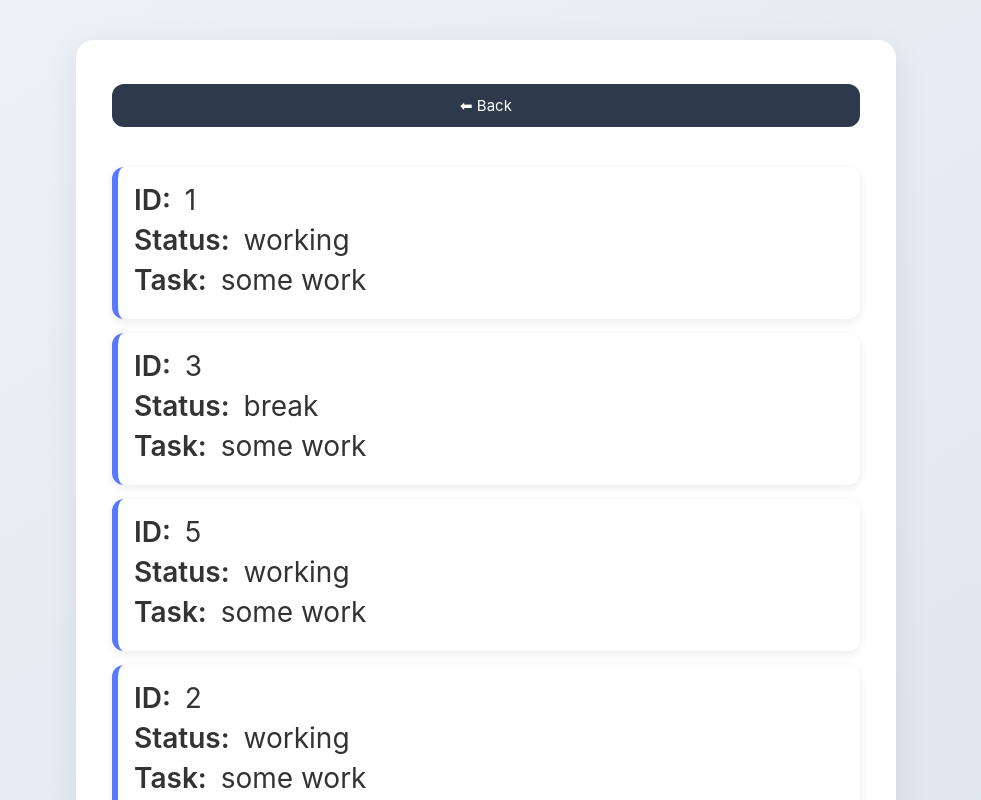
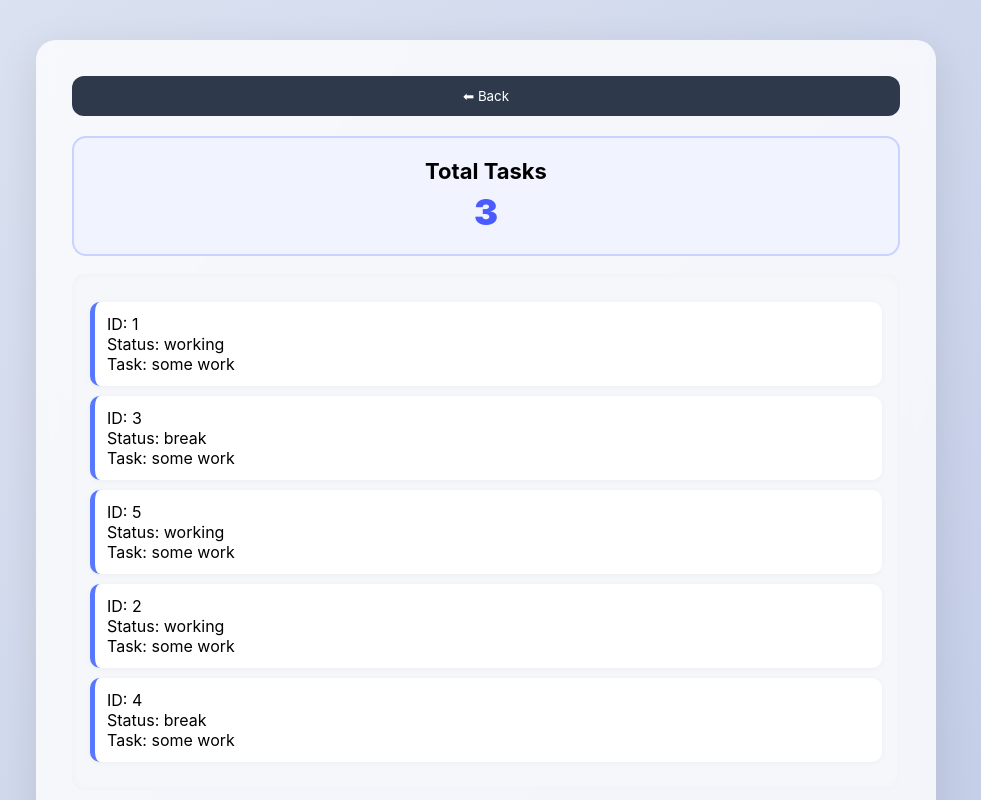
Before and after one commit to jprem97/DashbBoard, a React (Create React App) app: page / in a window 1280 px wide. Both pictures are taken after a click on the button "Team Lead". Shown: the top 800 px of the page, without its empty margins (154-1135 px from the left). Built offline with nearby package versions, Linux system fonts and the light colour scheme.

Commit message:
feat: Integrate Redux for state management; add status and tasks slices; refactor App and TeamMember components for improved functionality and styling

```diff
--- a/package.json
+++ b/package.json
@@ -3,12 +3,14 @@
   "version": "0.1.0",
   "private": true,
   "dependencies": {
+    "@reduxjs/toolkit": "^2.11.0",
     "@testing-library/dom": "^10.4.1",
     "@testing-library/jest-dom": "^6.9.1",
     "@testing-library/react": "^16.3.0",
     "@testing-library/user-event": "^13.5.0",
     "react": "^19.2.0",
     "react-dom": "^19.2.0",
+    "react-redux": "^9.2.0",
     "react-scripts": "5.0.1",
     "web-vitals": "^2.1.4"
   },
--- a/src/App.css
+++ b/src/App.css
@@ -1,4 +1,3 @@
-
 * {
   margin: 0;
   padding: 0;
@@ -7,51 +6,105 @@
 }
 
 body {
-  background: linear-gradient(145deg, #eef2f7, #d9e2ec);
+  background: linear-gradient(135deg, #dce3f1, #bfc9e6);
   min-height: 100vh;
-  padding: 40px 20px;
   display: flex;
   justify-content: center;
+  padding: 40px 20px;
 }
 
 .app-container {
   width: 100%;
-  max-width: 820px;
-  background: #ffffff;
+  max-width: 900px;
+  background: rgba(255, 255, 255, 0.78);
+  backdrop-filter: blur(10px);
   padding: 36px;
-  border-radius: 18px;
-  box-shadow: 0px 10px 35px rgba(0, 0, 0, 0.08);
-  transition: 0.3s ease-in-out;
+  border-radius: 20px;
+  box-shadow: 0 10px 40px rgba(0,0,0,0.1);
 }
 
-.home-page {
+.home-nav {
   text-align: center;
-  margin-top: 10px;
+  padding: 40px 20px;
 }
 
-.home-page h1 {
-  font-size: 30px;
-  font-weight: 700;
-  color: #1d1e2c;
-  margin-bottom: 28px;
+.nav-title {
+  font-size: 36px;
+  font-weight: 800;
+  margin-bottom: 40px;
+  color: #1c1f26;
 }
 
-.home-btn {
+.nav-buttons {
+  display: flex;
+  flex-direction: column;
+  gap: 20px;
+}
+
+.nav-btn {
+  padding: 20px;
+  border-radius: 16px;
+  border: none;
+  background: linear-gradient(135deg, #5a73ff, #394bff);
+  color: white;
+  font-size: 20px;
+  font-weight: 600;
+  cursor: pointer;
+  box-shadow: 0 6px 16px rgba(0,0,0,0.15);
+  transition: 0.2s;
+}
+
+.nav-btn:hover {
+  transform: scale(1.03);
+}
+
+.lead-summary-box {
+  background: #f1f4ff;
+  padding: 20px;
+  border-radius: 14px;
+  text-align: center;
+  margin-bottom: 18px;
+  border: 2px solid #c9d3ff;
+}
+
+.lead-summary-box h2 {
+  font-size: 22px;
+  font-weight: 700;
+}
+
+.task-count {
+  font-size: 36px;
+  font-weight: 900;
+  margin-top: 6px;
+  color: #4a5cff;
+}
+
+.input-box {
   width: 100%;
-  padding: 16px;
-  margin-bottom: 14px;
+  padding: 14px;
+  margin: 12px 0;
+  border-radius: 12px;
+  border: 2px solid #d7dce4;
+}
+
+.primary-btn {
+  width: 100%;
+  padding: 14px;
   background: #5778ff;
   color: white;
   border: none;
   border-radius: 12px;
-  font-size: 17px;
-  font-weight: 600;
-  cursor: pointer;
-  transition: 0.28s;
+  margin-top: 10px;
 }
 
-.home-btn:hover {
-  background: #4164f3;
+.reset-btn {
+  width: 100%;
+  padding: 14px;
+  background: #ff4e4e;
+  color: white;
+  border: none;
+  border-radius: 12px;
+  margin-top: 16px;
 }
 
 .back-btn {
@@ -61,73 +114,5 @@ body {
   color: white;
   border: none;
   border-radius: 12px;
-  font-size: 15px;
   margin-bottom: 20px;
-  cursor: pointer;
-  transition: 0.28s;
 }
-
-.back-btn:hover {
-  background: #1c2531;
-}
-
-.input-box {
-  width: 100%;
-  padding: 14px;
-  margin: 12px 0;
-  border-radius: 12px;
-  border: 2px solid #d7dce4;
-  font-size: 15px;
-  transition: 0.3s;
-}
-
-.input-box:focus {
-  border-color: #5778ff;
-  box-shadow: 0 0 6px rgba(87, 120, 255, 0.35);
-  outline: none;
-}
-
-.primary-btn {
-  width: 100%;
-  padding: 14px;
-  background: #5778ff;
-  color: white;
-  border: none;
-  border-radius: 12px;
-  font-size: 16px;
-  margin-top: 10px;
-  cursor: pointer;
-  transition: 0.28s;
-  font-weight: 600;
-}
-
-.primary-btn:hover {
-  background: #4164f3;
-}
-
-.reset-btn {
-  width: 100%;
-  padding: 14px;
-  background: #ff4e4e;
-  color: white;
-  border: none;
-  border-radius: 12px;
-  font-size: 16px;
-  margin-top: 16px;
-  cursor: pointer;
-  transition: 0.25s;
-  font-weight: 600;
-}
-
-.reset-btn:hover {
-  background: #e33b3b;
-}
-
-.lead-section,
-.member-section {
-  margin-top: 8px;
-}
-
-.list-wrapper {
-  margin-bottom: 16px;
-}
--- a/src/App.js
+++ b/src/App.js
@@ -1,77 +1,57 @@
 import React, { useState } from "react";
+import { useSelector, useDispatch } from "react-redux";
 import List from "./screen/List";
 import TeamMember from "./screen/TeamMember";
+import { updateMemberTask, resetMembers } from "./features/statusSlice";
+import { resetTasks } from "./features/tasksSlice";
 import "./App.css";
 
-function App() {
+export default function App() {
   const [screen, setScreen] = useState("home");
   const [id, setId] = useState("");
   const [memberId, setMemberId] = useState("");
   const [task, setTask] = useState("");
   const [showBreak, setShowBreak] = useState(false);
 
-  const defaultStatus = [
-    { id: 1, status: "working", task: "some work" },
-    { id: 3, status: "break", task: "some work" },
-    { id: 5, status: "working", task: "some work" },
-    { id: 2, status: "working", task: "some work" },
-    { id: 4, status: "break", task: "some work" }
-  ];
-
-  const defaultTasks = [
-    { id: 1, title: "Task A", dueDate: "2025-01-01", progress: 20, completed: false },
-    { id: 2, title: "Task B", dueDate: "2025-01-02", progress: 50, completed: false },
-    { id: 3, title: "Task C", dueDate: "2025-01-05", progress: 0, completed: false }
-  ];
-
-  const [status, setStatus] = useState(defaultStatus);
-  const [globalStatus, setGlobalStatus] = useState("Working");
-  const [tasks, setTasks] = useState(defaultTasks);
+  const status = useSelector(state => state.members);
+  const tasks = useSelector(state => state.tasks);
+  const dispatch = useDispatch();
 
   const updateTask = () => {
-    setStatus(prev =>
-      prev.map(item =>
-        item.id === Number(id) ? { ...item, task: task } : item
-      )
-    );
+    dispatch(updateMemberTask({ id: Number(id), task }));
+    setId("");
+    setTask("");
   };
 
   const resetLead = () => {
     setId("");
     setTask("");
     setShowBreak(false);
-    setStatus(defaultStatus);
+    dispatch(resetMembers());
+    dispatch(resetTasks());
   };
 
   const resetMember = () => {
     setMemberId("");
-    setGlobalStatus("Working");
-    setTasks(defaultTasks);
   };
 
-  const visibleStatus = showBreak
-    ? status.filter(item => item.status === "break")
-    : status;
+  const visibleStatus = showBreak ? status.filter(item => item.status === "break") : status;
 
   return (
     <div className="app-container">
       {screen === "home" && (
-        <div className="home-page">
-          <h1>Select User Type</h1>
-          <button className="primary-btn" onClick={() => setScreen("lead")}>
-            Team Lead
-          </button>
-          <button className="primary-btn" onClick={() => setScreen("member")}>
-            Team Member
-          </button>
+        <div className="home-nav">
+          <h1 className="nav-title">Team Management Portal</h1>
+          <div className="nav-buttons">
+            <button className="nav-btn" onClick={() => setScreen("lead")}>Team Lead</button>
+            <button className="nav-btn" onClick={() => setScreen("member")}>Team Member</button>
+          </div>
         </div>
       )}
 
       {screen === "member" && (
         <div className="member-section">
-          <button className="back-btn" onClick={() => setScreen("home")}>
-            ⬅ Back
-          </button>
+          <button className="back-btn" onClick={() => setScreen("home")}>⬅ Back</button>
 
           {!memberId && (
             <input
@@ -85,18 +65,15 @@ function App() {
 
           {memberId && (
             <>
-              <button onClick={resetMember} className="reset-btn">
-                Reset Member View
-              </button>
-
+              <button onClick={resetMember} className="reset-btn">Reset Member View</button>
               <TeamMember
                 memberId={Number(memberId)}
-                globalStatus={globalStatus}
-                setGlobalStatus={setGlobalStatus}
-                tasks={tasks}
-                setTasks={setTasks}
+                globalStatus={status.find(m => m.id === Number(memberId))?.status || "Working"}
+                setGlobalStatus={(s) => dispatch(setMemberStatusLocal(s, Number(memberId)))}
+                tasks={tasks.filter(t => t.userId === Number(memberId))}
+                setTasks={() => {}}
                 status={status}
-                setStatus={setStatus}
+                setStatus={() => {}}
               />
             </>
           )}
@@ -105,9 +82,12 @@ function App() {
 
       {screen === "lead" && (
         <div className="lead-section">
-          <button className="back-btn" onClick={() => setScreen("home")}>
-            ⬅ Back
-          </button>
+          <button className="back-btn" onClick={() => setScreen("home")}>⬅ Back</button>
+
+          <div className="lead-summary-box">
+            <h2>Total Tasks</h2>
+            <p className="task-count">{tasks.length}</p>
+          </div>
 
           <List status={visibleStatus} />
 
@@ -127,24 +107,21 @@ function App() {
             className="input-box"
           />
 
-          <button onClick={updateTask} className="primary-btn">
-            Update Task
-          </button>
+          <button onClick={updateTask} className="primary-btn">Update Task</button>
 
-          <button
-            onClick={() => setShowBreak(s => !s)}
-            className="primary-btn"
-          >
+          <button onClick={() => setShowBreak(s => !s)} className="primary-btn">
             {showBreak ? "Show All" : "Show Break"}
           </button>
 
-          <button onClick={resetLead} className="reset-btn">
-            Reset Lead View
-          </button>
+          <button onClick={resetLead} className="reset-btn">Reset Lead View</button>
         </div>
       )}
     </div>
   );
 }
 
-export default App;
+function setMemberStatusLocal(statusValue, memberId) {
+  return (dispatch) => {
+    dispatch({ type: "members/setMemberStatus", payload: { id: memberId, status: statusValue } });
+  };
+}
--- /dev/null
+++ b/src/features/statusSlice.js
@@ -0,0 +1,35 @@
+import { createSlice } from "@reduxjs/toolkit";
+
+const initialMembers = [
+  { id: 1, status: "working", task: "some work" },
+  { id: 3, status: "break", task: "some work" },
+  { id: 5, status: "working", task: "some work" },
+  { id: 2, status: "working", task: "some work" },
+  { id: 4, status: "break", task: "some work" }
+];
+
+const statusSlice = createSlice({
+  name: "members",
+  initialState: initialMembers,
+  reducers: {
+    setMemberStatus(state, action) {
+      const { id, status } = action.payload;
+      const m = state.find(x => x.id === id);
+      if (m) m.status = status;
+    },
+    updateMemberTask(state, action) {
+      const { id, task } = action.payload;
+      const m = state.find(x => x.id === id);
+      if (m) m.task = task;
+    },
+    resetMembers() {
+      return initialMembers;
+    },
+    setMembers(state, action) {
+      return action.payload;
+    }
+  }
+});
+
+export const { setMemberStatus, updateMemberTask, resetMembers, setMembers } = statusSlice.actions;
+export default statusSlice.reducer;
--- /dev/null
+++ b/src/features/tasksSlice.js
@@ -0,0 +1,34 @@
+import { createSlice } from "@reduxjs/toolkit";
+
+const initialTasks = [
+  { id: 1, userId: 1, title: "Task A", dueDate: "2025-01-01", progress: 20, completed: false },
+  { id: 2, userId: 2, title: "Task B", dueDate: "2025-01-02", progress: 50, completed: false },
+  { id: 3, userId: 3, title: "Task C", dueDate: "2025-01-05", progress: 0, completed: false }
+];
+
+const tasksSlice = createSlice({
+  name: "tasks",
+  initialState: initialTasks,
+  reducers: {
+    updateTaskProgress(state, action) {
+      const { id, delta } = action.payload;
+      const t = state.find(x => x.id === id);
+      if (t) {
+        t.progress = Math.min(100, Math.max(0, t.progress + delta));
+        t.completed = t.progress === 100;
+      }
+    },
+    resetTasks(state, action) {
+      return initialTasks;
+    },
+    setTasks(state, action) {
+      return action.payload;
+    },
+    addTask(state, action) {
+      state.push(action.payload);
+    }
+  }
+});
+
+export const { updateTaskProgress, resetTasks, setTasks, addTask } = tasksSlice.actions;
+export default tasksSlice.reducer;
--- a/src/screen/List.css
+++ b/src/screen/List.css
@@ -1,29 +1,16 @@
 .list-container {
-  margin: 20px 0;
+  background: #f5f7fb;
+  padding: 18px;
+  border-radius: 12px;
+  margin-bottom: 12px;
+  box-shadow: inset 0 0 10px rgba(0,0,0,0.03);
 }
 
-.list-card {
-  background: #ffffff;
-  padding: 16px;
-  border-radius: 12px;
-  margin-bottom: 14px;
-  box-shadow: 0 3px 10px rgba(0,0,0,0.08);
-  border-left: 6px solid #5778ff;
-  transition: 0.2s;
+.list-item {
+  padding: 12px;
+  margin: 10px 0;
+  background: white;
+  border-radius: 10px;
+  border-left: 5px solid #5778ff;
+  box-shadow: 0 1px 6px rgba(0,0,0,0.04);
 }
-
-.list-card:hover {
-  transform: translateY(-2px);
-  box-shadow: 0 5px 14px rgba(0,0,0,0.12);
-}
-
-.list-row {
-  font-size: 28px;
-  margin-bottom: 6px;
-  color: #333;
-}
-
-.list-row span {
-  font-weight: 600;
-  margin-right: 6px;
-}
--- a/src/screen/List.js
+++ b/src/screen/List.js
@@ -1,18 +1,16 @@
 import React from "react";
 import "./List.css";
 
-function List({ status }) {
+export default function List({ status }) {
   return (
     <div className="list-container">
-      {status.map((j) => (
-        <div key={j.id} className="list-card">
-          <div className="list-row"><span>ID:</span> {j.id}</div>
-          <div className="list-row"><span>Status:</span> {j.status}</div>
-          <div className="list-row"><span>Task:</span> {j.task}</div>
+      {status.map(j => (
+        <div className="list-item" key={j.id}>
+          <div>ID: {j.id}</div>
+          <div>Status: {j.status}</div>
+          <div>Task: {j.task}</div>
         </div>
       ))}
     </div>
   );
 }
-
-export default List;
```
Also changed, not shown: src/index.js (+10 -11 lines), src/screen/TeamMember.css (+24 -16 lines), src/screen/TeamMember.js (+17 -28 lines), src/store/index.js (added, +10 -0 lines), 1 other file (tests, documents, lock files or other folders).
